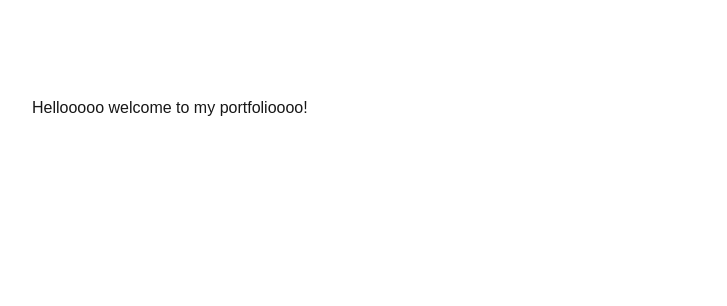
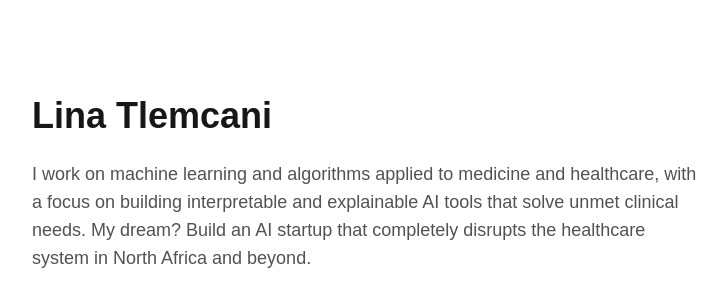
Before and after one commit to upatthestars0/Lina_portfolio, a Next.js app in the folder lina-portfolio/: page / in a window 1280 px wide. Shown: the top 306 px of the page, without its empty margins (120-847 px from the left). Built offline with nearby package versions, Linux system fonts and the light colour scheme.

Commit message:
hero setup

```diff
--- a/lina-portfolio/app/page.tsx
+++ b/lina-portfolio/app/page.tsx
@@ -1,7 +1,9 @@
+import Hero from "@/components/sections/Hero";
+
 export default function Home() {
   return (
-    <main className="min-h-screen">
-      <h1>Hellooooo welcome to my portfolioooo!</h1>
+    <main className="space-y-24">
+      <Hero />
     </main>
   );
 }
```
